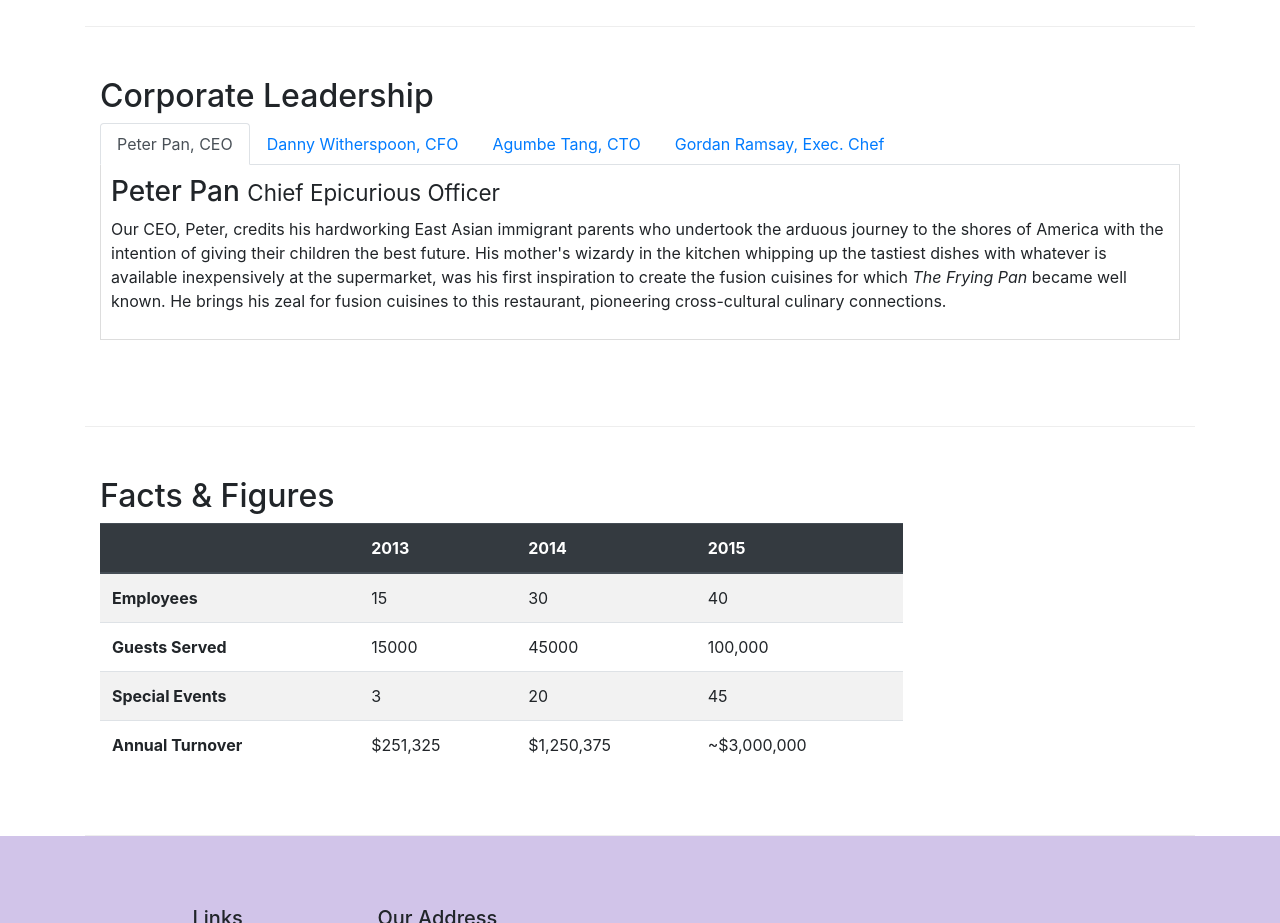
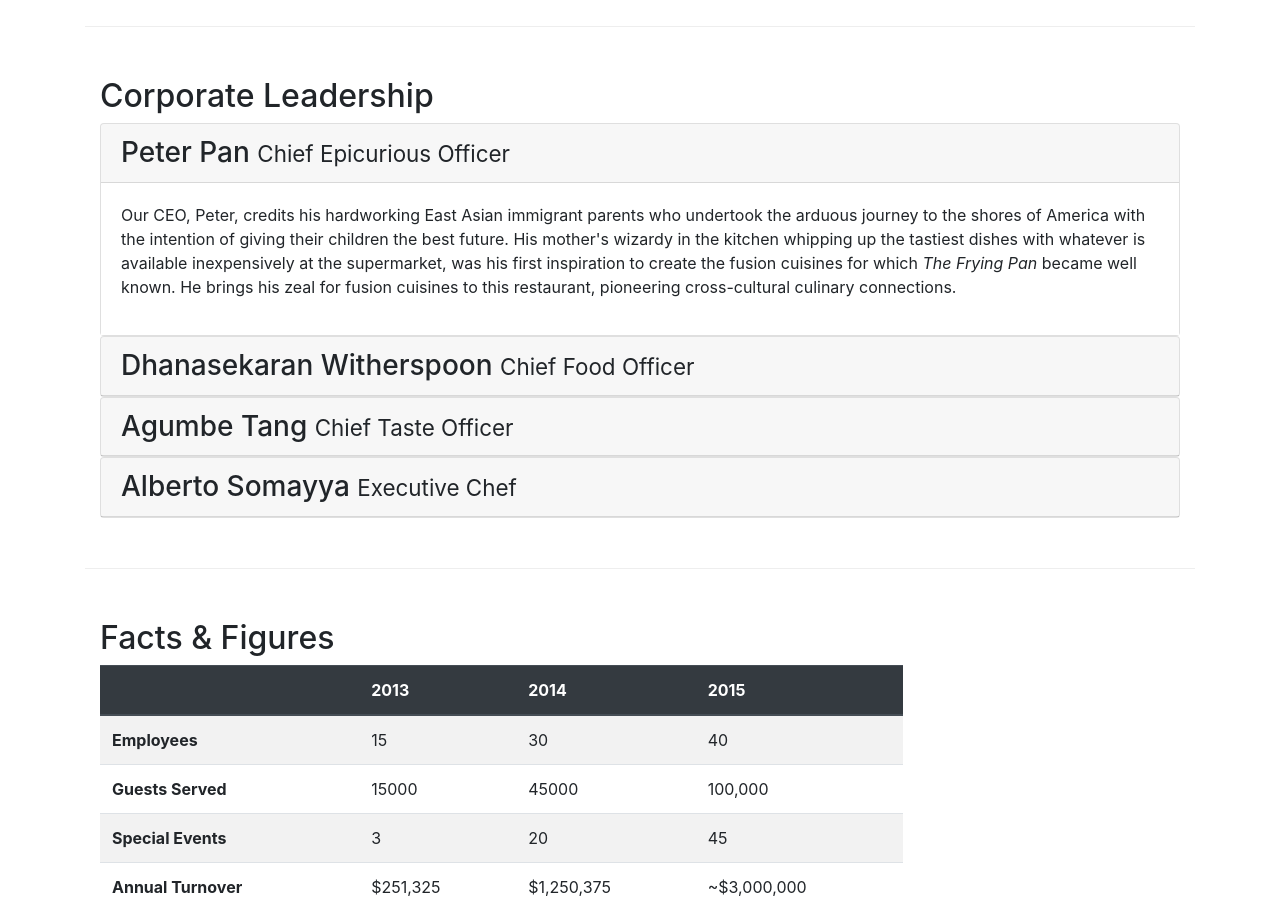
Before and after one commit to manmodesanket/Bootstrap, a website: page aboutus.html in a window 1280 px wide. Shown: the part 920-1843 px from the top of the page. Drawn offline with nearby package versions, Linux system fonts and the light colour scheme.

Commit message:
Accordion

```diff
--- a/aboutus.html
+++ b/aboutus.html
@@ -126,54 +126,75 @@
         <div class="row row-content">
             <div class="col-12">
                 <h2>Corporate Leadership</h2>
-                <ul class="nav nav-tabs">
-                    <li class="nav-item">
-                      <a class="nav-link active" href="#peter"
-                        role="tab" data-toggle="tab">Peter Pan, CEO</a>
-                    </li>
-                    <li class="nav-item">
-                      <a class="nav-link" href="#danny" role="tab"
-                        data-toggle="tab">Danny Witherspoon, CFO</a>
-                    </li>
-                    <li class="nav-item">
-                      <a class="nav-link" href="#agumbe"role="tab"
-                        data-toggle="tab">Agumbe Tang, CTO</a>
-                    </li>
-                    <li class="nav-item">
-                      <a class="nav-link" href="#gordan" role="tab"
-                        data-toggle="tab">Gordan Ramsay, Exec. Chef</a>
-                    </li>
-                </ul>
-                <div class="tab-content">
-                    <div role="tabpanel" class="tab-pane fade show active" id="peter">
-                        <h3 id="peter">Peter Pan <small>Chief Epicurious Officer</small></h3>
+                <div id="accordion">
+                    <div class="card">
+                        <div class="card-header" role="tab" id="peterhead">
+                            <h3 class="mb-0">
+                                <a data-toggle="collapse" data-target="#peter">
+                                    Peter Pan <small>Chief Epicurious Officer</small>
+                                </a>
+                            </h3>
+                        </div>
+                        <div class="collapse show" id="peter" data-parent="#accordion">
+                            <div class="card-body">
                                     <p class="d-none d-sm-block">Our CEO, Peter, credits his hardworking East Asian immigrant parents who undertook
                                     the arduous journey to the shores of America with the intention of giving their children the best future. His
                                     mother's wizardy in the kitchen whipping up the tastiest dishes with whatever is available inexpensively at the
                                     supermarket, was his first inspiration to create the fusion cuisines for which <em>The Frying Pan</em> became
                                     well known. He brings his zeal for fusion cuisines to this restaurant, pioneering cross-cultural culinary connections.</p>
                             </div>
-                    <div role="tabpanel" class="tab-pane fade" id="danny">
-                        <h3>Dhanasekaran Witherspoon <small>Chief Food Officer</small></h3>
+                        </div>
+                    </div>
+                    <div class="card">
+                        <div class="card-header" role="tab" id="dannyhead">
+                            <h3 class="mb-0">
+                                <a class="collapsed" data-toggle="collapse" data-target="#danny">
+                                Dhanasekaran Witherspoon <small>Chief Food Officer</small>
+                                </a>
+                            </h3>
+                        </div>
+                        <div class="collapse" id="danny" data-parent="#accordion">
+                            <div class="card-body">
                                 <p class="d-none d-sm-block">Our CFO, Danny, as he is affectionately referred to by his colleagues, comes from
                                 a long established family tradition in farming and produce. His experiences growing up on a farm in the Australian
                                 outback gave him great appreciation for varieties of food sources. As he puts it in his own words, <em>Everything
                                 that runs, wins, and everything that stays, pays!</em></p>
                             </div>
-                    <div role="tabpanel" class="tab-pane fade" id="agumbe">
-                        <h3>Agumbe Tang <small>Chief Taste Officer</small></h3>
+                        </div>
+                    </div>
+                    <div class="card">
+                        <div class="card-header" role="tab" id="agumbehead">
+                            <h3 class="mb-0">
+                                <a class="collapsed" data-toggle="collapse" data-target="#agumbe">
+                                    Agumbe Tang <small>Chief Taste Officer</small>
+                                </a>
+                            </h3>
+                        </div>
+                        <div class="collapse" id="agumbe" data-parent="#accordion">
+                            <div class="card-body">
                                 <p class="d-none d-sm-block">Blessed with the most discerning gustatory sense, Agumbe, our CTO, personally ensures
                                 that every dish that we serve meets his exacting tastes. Our chefs dread the tongue lashing that ensues if their
                                 dish does not meet his exacting standards. He lives by his motto, <em>You click only if you survive my lick.</em></p>
                             </div>
-                    <div role="tabpanel" class="tab-pane fade" id="gordan">
-                        <h3>Gordan Ramsay <small>Executive Chef</small></h3>
+                        </div>
+                    </div>
+                    <div class="card">
+                        <div class="card-header" role="tab" id="gordonhead">
+                            <h3 class="mb-0">
+                                <a class="collapsed" data-toggle="collapse" data-target="#gordon">
+                                Alberto Somayya <small>Executive Chef</small>
+                                </a>
+                            </h3>
+                        </div>
+                        <div class="collapse" id="gordon" data-parent="#accordion">
+                            <div class="card-body">
                                 <p class="d-none d-sm-block">Award winning three-star Michelin chef with wide International experience having worked
                                 closely with whos-who in the culinary world, he specializes in creating mouthwatering Indo-Italian fusion experiences.
                                 He says, <em>Put together the cuisines from the two craziest cultures, and you get a winning hit! Amma Mia!</em></p>
                             </div>
                         </div>
-
+                    </div>
+                </div>
             </div>
         </div>
        <div class="row row-content">
```
Lines whose indentation alone changed are shown as unchanged.
